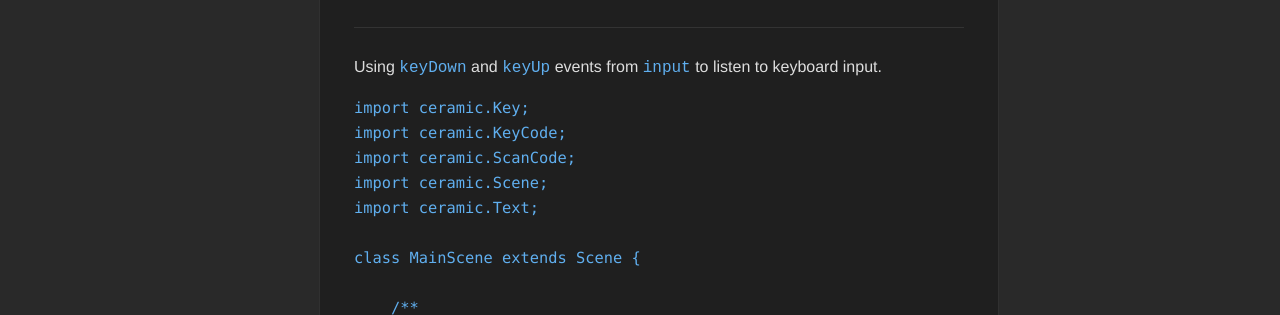
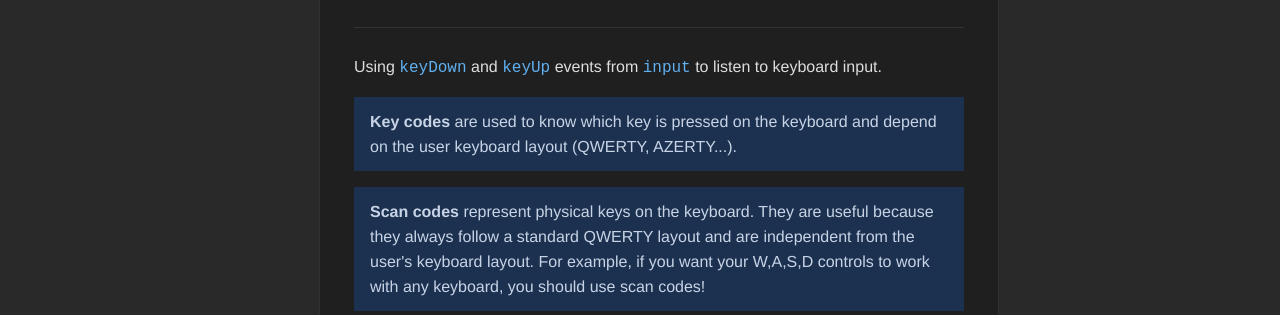
Before and after one commit to thepercentageguy/ceramic-engine.github.io, an Eleventy site: page content/examples/01-basics/03-keyboard-input.md in a window 1280 px wide. Shown: the part 653-968 px from the top of the page. Built offline with nearby package versions, Linux system fonts and the light colour scheme; Eleventy itself is replaced by a stand-in of ours; files that its build step writes are made by us from their sources.

Commit message:
Some extra info!

````diff
--- a/content/examples/01-basics/03-keyboard-input.md
+++ b/content/examples/01-basics/03-keyboard-input.md
@@ -8,6 +8,10 @@ sample: keyboard-input
 ---
 
 Using `keyDown` and `keyUp` events from `input` to listen to keyboard input.
+
+<p class="extra-info"><strong>Key codes</strong> are used to know which key is pressed on the keyboard and depend on the user keyboard layout (QWERTY, AZERTY...).</p>
+
+<p class="extra-info"><strong>Scan codes</strong> represent physical keys on the keyboard. They are useful because they always follow a standard QWERTY layout and are independent from the user's keyboard layout. For example, if you want your W,A,S,D controls to work with any keyboard, you should use scan codes!</p>
 
 ```haxe
 import ceramic.Key;
````
